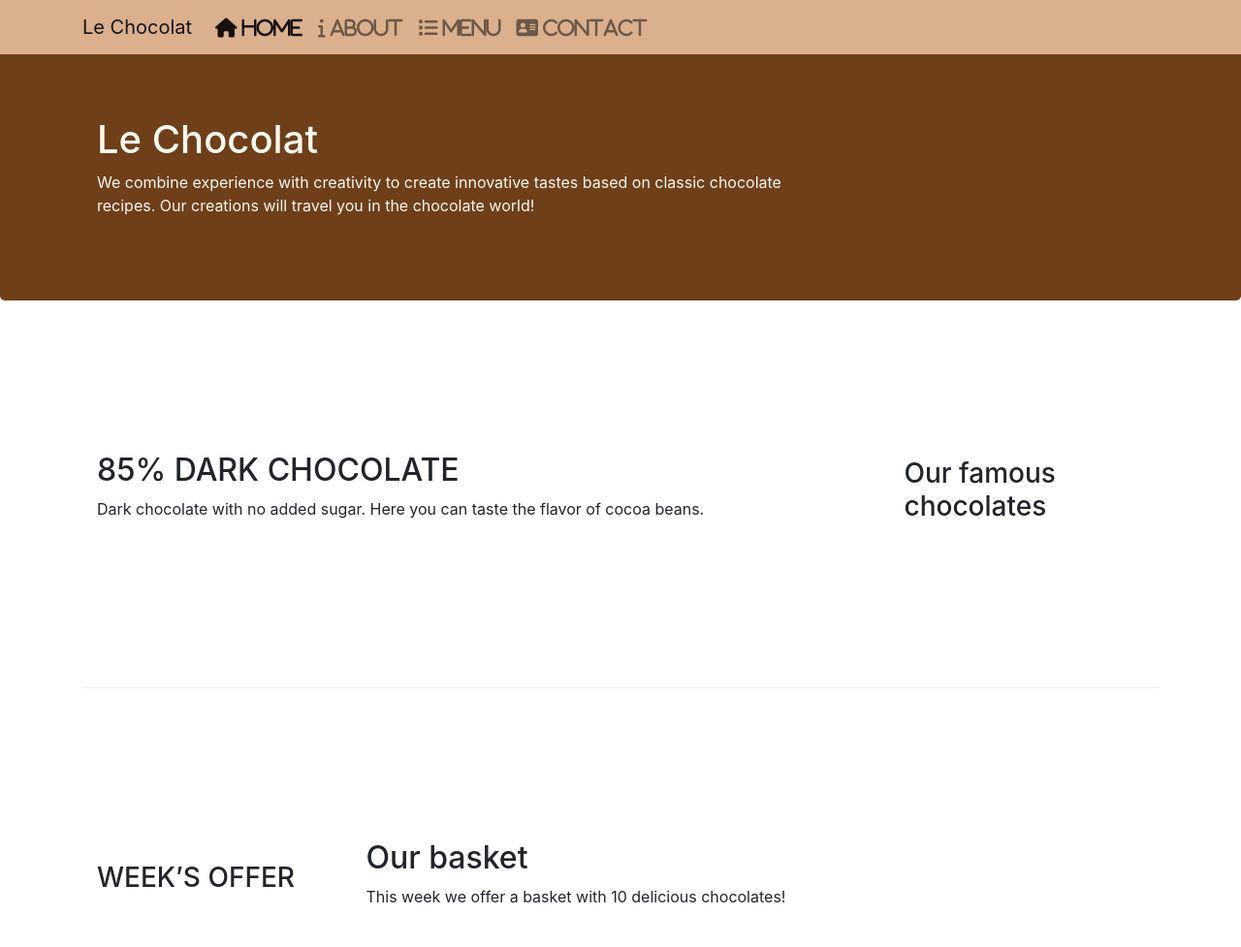
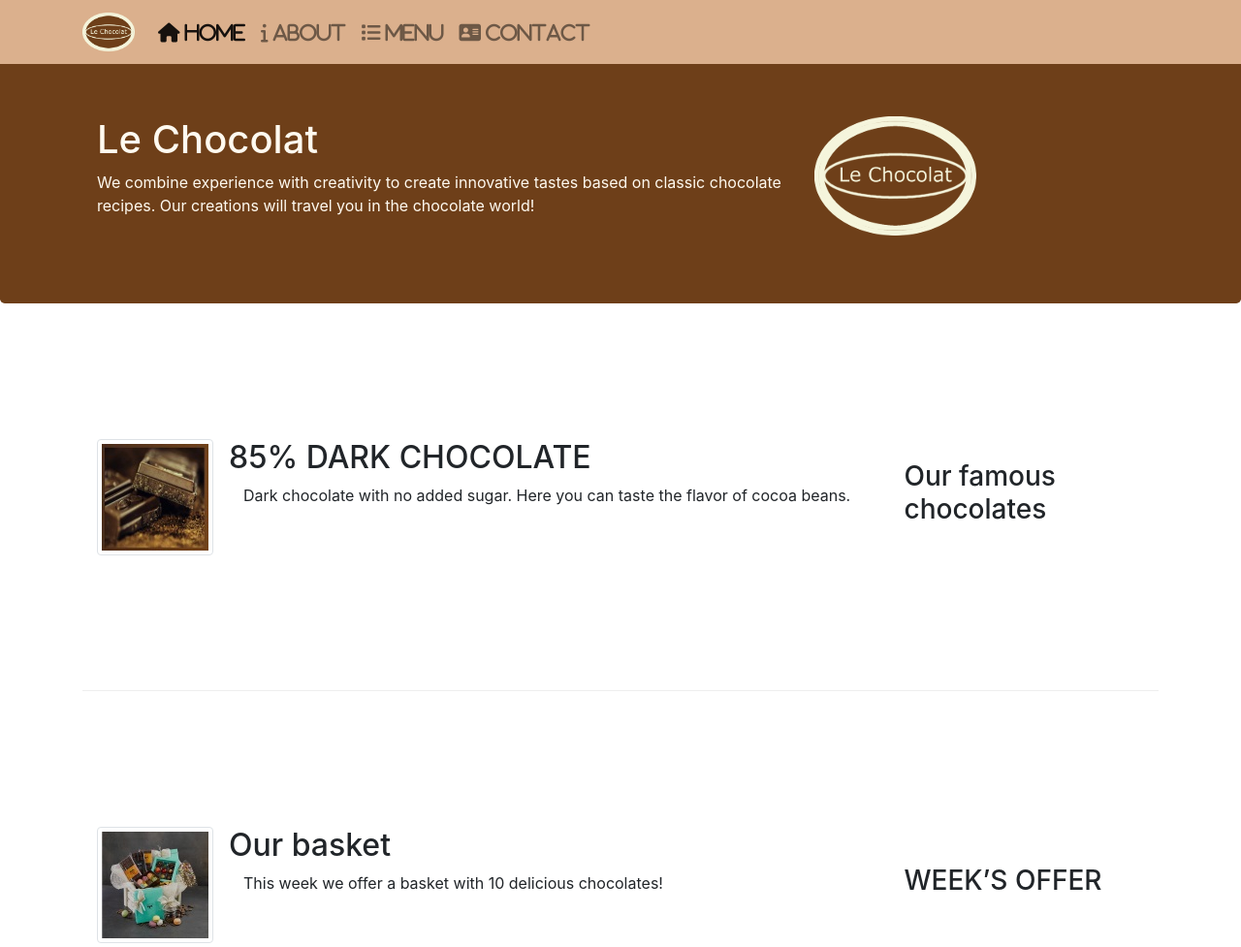
Before and after one commit to konathan/leChocolat, a plain HTML site: page index.html in a window 1280 px wide. Shown: the top 977 px of the page at 97% size. Drawn offline with nearby package versions, Linux system fonts and the light colour scheme.

Commit message:
Images and Media

```diff
--- a/index.html
+++ b/index.html
@@ -17,7 +17,7 @@
 
     <nav class="navbar navbar-expand-md navbar-light bg-light fixed-top ">
         <div class="container">
-            <a class="navbar-brand" href="#">Le Chocolat</a>
+            <a class="navbar-brand" href="#"><img src="images/images/logo.png" height="40" width="54"></a>
             <button class="navbar-toggler" type="button" data-toggle="collapse" data-target="#Navbar">
                 <span class="navbar-toggler-icon"></span>
             </button>
@@ -45,6 +45,7 @@
                         recipes. Our creations will travel you in the chocolate world!</p>
                 </div>
                 <div class="col col-sm">
+                    <img src="images/images/logo.png" class="img-fluid">
                 </div>
             </div>
         </div>
@@ -56,20 +57,32 @@
                 <h3>Our famous chocolates</h3>
             </div>
             <div class="col-sm col-md">
-                <h2>85% DARK CHOCOLATE</h2>
-                <p class="d-none d-sm-block">Dark chocolate with no added sugar. Here you can taste the flavor of cocoa
-                    beans.</p>
+                <div class="media">
+                    <img class="d-flex mr-3 img-thumbnail align-self-center" src="images/images/dark85.jpg"
+                        alt="85% DARK CHOCOLATE">
+                    <div class="media-body">
+                        <h2 class="mt-0">85% DARK CHOCOLATE</h2>
+                        <p class="col d-none d-md-block">Dark chocolate with no added sugar.
+                            Here you can taste the flavor of cocoa beans.</p>
+                    </div>
+                </div>
             </div>
         </div>
 
 
-        <div class="row align-items-center row-content">
+        <div class="row align-items-center row-content flex-row-reverse">
             <div class="col-sm-4 col-md-3">
                 <h3>WEEK’S OFFER</h3>
             </div>
             <div class="col-sm col-md">
-                <h2>Our basket</h2>
-                <p class="d-none d-sm-block">This week we offer a basket with 10 delicious chocolates! </p>
+                <div class="media">
+                    <img class="d-flex mr-3 img-thumbnail align-self-center"
+                        src="images/images/promotion.jpg" alt="Week's offer">
+                    <div class="media-body">
+                        <h2 class="mt-0">Our basket</h2>
+                        <p class="col d-none d-md-block">This week we offer a basket with 10 delicious chocolates!</p>
+                    </div>
+                </div>
             </div>
         </div>
 
```
Also changed, not shown: aboutus.html (+2 -1 lines), images/images/cartoonVasilis.png (added), images/images/dark85.jpg (added), images/images/logo.png (added), images/images/promotion.jpg (added).
